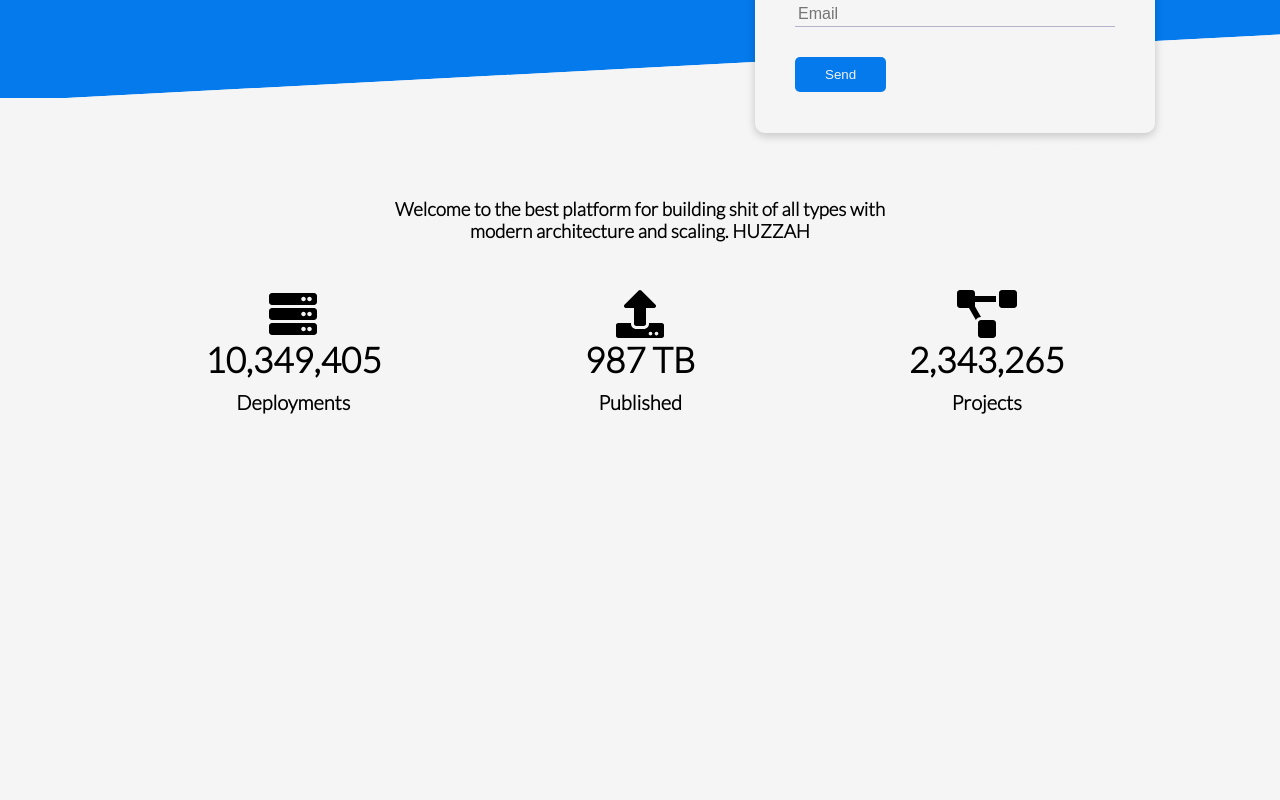
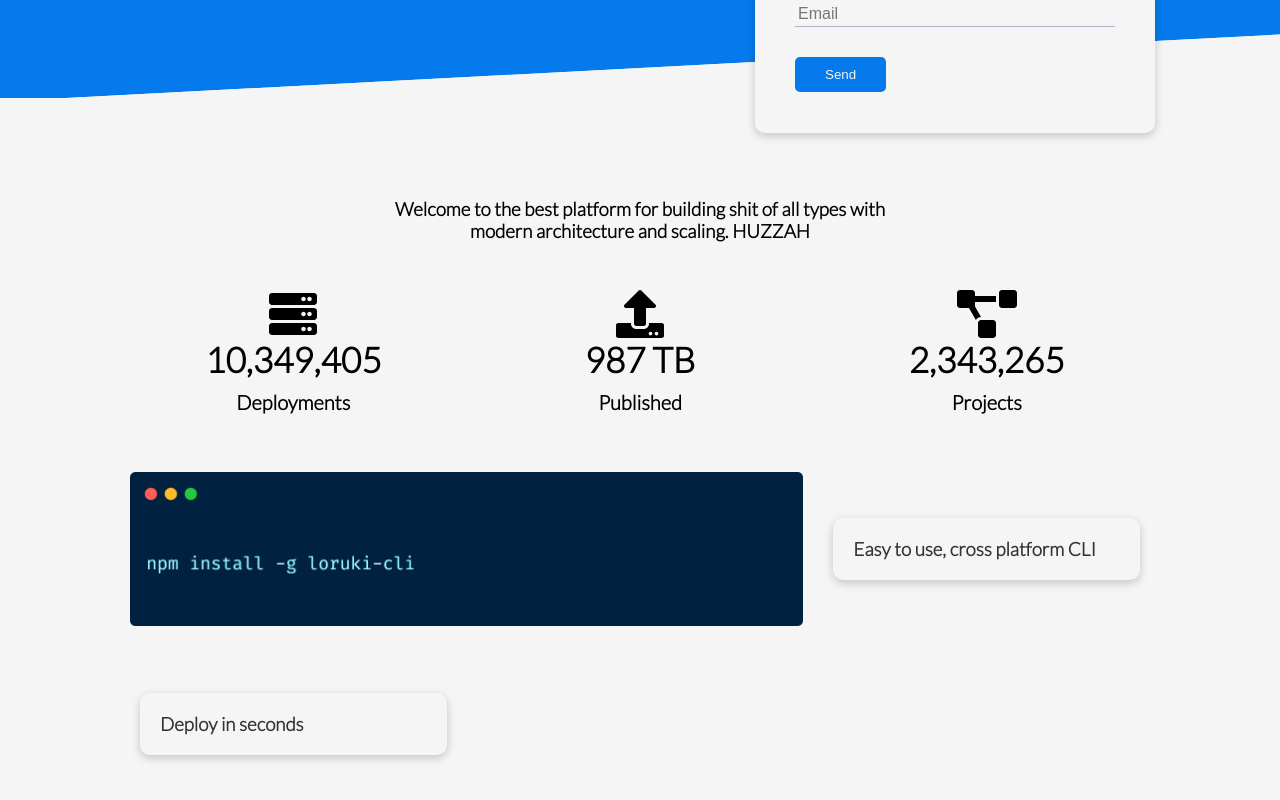
Before and after one commit to LovelyAndy/responsive-website-practice, a Vue app: page / in a window 1280 px wide. Shown: the part 372-1172 px from the top of the page. Before the commit the page ends 844 px from the top, so only its background shows below. Built offline with nearby package versions, Linux system fonts and the light colour scheme.

Commit message:
added cli component and updated image

```diff
--- a/src/App.vue
+++ b/src/App.vue
@@ -2,11 +2,13 @@
   <Navbar />
   <Showcase />
   <Stats />
+  <Cli />
   <!-- <fa icon="coffee" />
   <fa :icon="['fab', 'youtube']" /> -->
 </template>
 
 <script>
+import Cli from './components/Cli.vue'
 import Navbar from './components/Navbar.vue'
 import Showcase from './components/Showcase.vue'
 import Stats from './components/Stats.vue'
@@ -15,6 +17,7 @@ export default {
     Navbar,
     Showcase,
     Stats,
+    Cli,
   },
 }
 </script>
--- /dev/null
+++ b/src/components/Cli.vue
@@ -0,0 +1,34 @@
+<template>
+  <div class="cli">
+    <div class="container grid">
+      <img src="images/cli.png" alt="npm installation photo" />
+      <div class="card">
+        <h3>Easy to use, cross platform CLI</h3>
+      </div>
+      <div class="card">
+        <h3>Deploy in seconds</h3>
+      </div>
+    </div>
+  </div>
+</template>
+
+<script>
+export default {
+  name: 'Cli',
+  props: {},
+  data() {
+    return {}
+  },
+  computed: {},
+  methods: {},
+}
+</script>
+
+
+<style lang="sass" scoped>
+.cli .grid
+  grid-template-columns: repeat(3, 1fr)
+  grid-template-rows: repeat(2, 1fr)
+.cli .grid > *:first-child
+  grid-column: 1 / span 2
+</style>
```
Also changed, not shown: public/images/cli.png, 1 other file (tests, documents, lock files or other folders).
